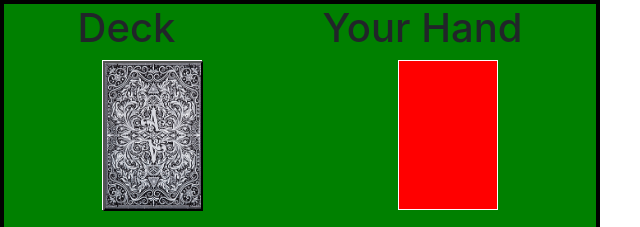
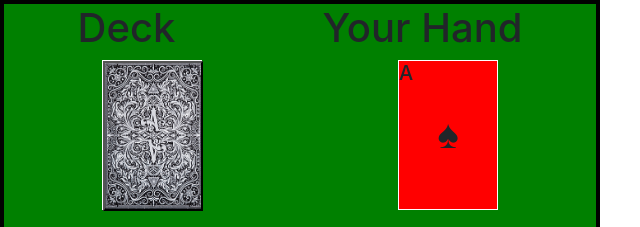
Before and after one commit to harrisgomez/ReactJS-I-got-52-cards-but-an-Ace-aint-one-hit-me, a React app: page / in a window 1280 px wide. Shown: the top 227 px of the page, 0-640 px from the left. Built offline with nearby package versions, Linux system fonts and the light colour scheme.

Commit message:
fixed card display issue

```diff
--- a/src/index.css
+++ b/src/index.css
@@ -50,3 +50,7 @@
     width: 300px;
     height: 50px;
 }
+.suit {
+    text-align: center;
+    margin-top: 25px;
+}
--- a/src/index.js
+++ b/src/index.js
@@ -3,41 +3,17 @@ import ReactDOM from 'react-dom';
 import './index.css';
 
 class Hand extends React.Component {
-    constructor(props) {
-        super(props);
-        this.state = {
-
-        }
-    };
     render() {
-        console.log(this.props.card);
         return (
             <div>
-                {/*Stringified because won't cooperate with me for now*/}
-                <div className="pulled-card"><h5>{JSON.stringify(this.props.card)}</h5></div>
+                <div><h5>{this.props.hand.value}</h5></div>
+                <div className='suit'><h1>{this.props.hand.suit}</h1></div>
             </div>
         );
     }
 }
 
-// function Hand(props) {
-//     // const card = JSON.stringify(props.card);
-//     console.log(props.card);
-//     return (
-//         <div>
-//             <div className="pulled-card">{JSON.stringify(props.card)}</div>
-//         </div>
-//     );
-// }
-
 class Card extends React.Component {
-    constructor(props) {
-        super(props);
-        this.state = {
-
-        };
-    }
-
     render() {
         return (
             <div>
@@ -50,14 +26,6 @@ class Card extends React.Component {
 }
 
 class Deck extends React.Component {
-    constructor(props) {
-        super(props);
-        this.state = {
-            deck: [],
-            hand: []
-        };
-    }
-
     render() {
         return (
             <div>
@@ -94,58 +62,60 @@ class Table extends React.Component {
     constructor(props) {
         super(props);
         this.state = {
-            deck: [],
+            deck: this.createDeck(),
             hand: [],
             alert: false
         };
     }
 
-    componentDidMount() {
-        this.setState({deck: this.createDeck()});
-    }
-
-    createDeck() {
-        const deck = this.state.deck;
-        const value = [
+    createDeck = () => {
+        const DECK = [];
+        const VALUE = [
             'K', 'Q', 'J', '10', '9',
             '8', '7', '6', '5', '4',
             '3', '2', 'A'
         ];
-        const suit = ['♥', '♦', '♣', '♠'];
-        for(var v = 0; v < value.length; v++) {
-            for(var s = 0; s < suit.length; s++) {
-                var card = {};
-                card.value = value[v];
-                card.suit = suit[s];
-                deck.push(card);
+        const SUIT = ['♥', '♦', '♣', '♠'];
+
+        for(let v = 0; v < VALUE.length; v++) {
+            for(let s = 0; s < SUIT.length; s++) {
+                const CARD = {};
+                CARD.value = VALUE[v];
+                CARD.suit = SUIT[s];
+                DECK.push(CARD);
             }
         }
-        return deck;
+
+        return DECK;
     }
 
-    drawCard(deck) {
-        const hand = this.state.hand;
-        hand.push(deck.pop());
+    drawCard = (deck_remaining) => {
+        const DECK_REMAINING = deck_remaining;
+        const HAND = this.state.hand;
+
+        HAND.push(DECK_REMAINING.pop());
+
         this.setState({
-            deck: deck,
-            hand: hand
+            deck: DECK_REMAINING,
+            hand: HAND
         });
+        console.log('current hand', this.state.hand);
     }
 
-    shuffleDeck() {
-        const deck = this.state.deck;
-        let remainingCards = deck.length;
+    shuffleDeck = () => {
+        const DECK = this.state.deck;
+        let remainingCards = DECK.length;
         let temp;
         let i;
         while(remainingCards > 0) {
             i = Math.floor(Math.random() * remainingCards);
             remainingCards--;
-            temp = deck[remainingCards];
-            deck[remainingCards] = deck[i];
-            deck[i] = temp;
+            temp = DECK[remainingCards];
+            DECK[remainingCards] = DECK[i];
+            DECK[i] = temp;
         }
         this.setState({
-            deck: deck,
+            deck: DECK,
             alert: true
         });
         if(alert) {
@@ -157,16 +127,18 @@ class Table extends React.Component {
     }
 
     render() {
+        const DECK_REMAINING = this.state.deck;
+
         return (
             <div className="table">
                 <Alert />
                 <Headers />
                 <div className="dealer">
                     <div className="deck">
-                        <Deck onClick={() => this.drawCard(this.state.deck)} />
+                        <Deck onClick={() => this.drawCard(DECK_REMAINING)} />
                     </div>
                     <div className="cards">
-                        <Hand card={this.state.hand[this.state.hand.length - 1]} />
+                        <Hand hand={this.state.deck[this.state.deck.length - 1]} />
                     </div>
                 </div>
                 <div className="action">
```
